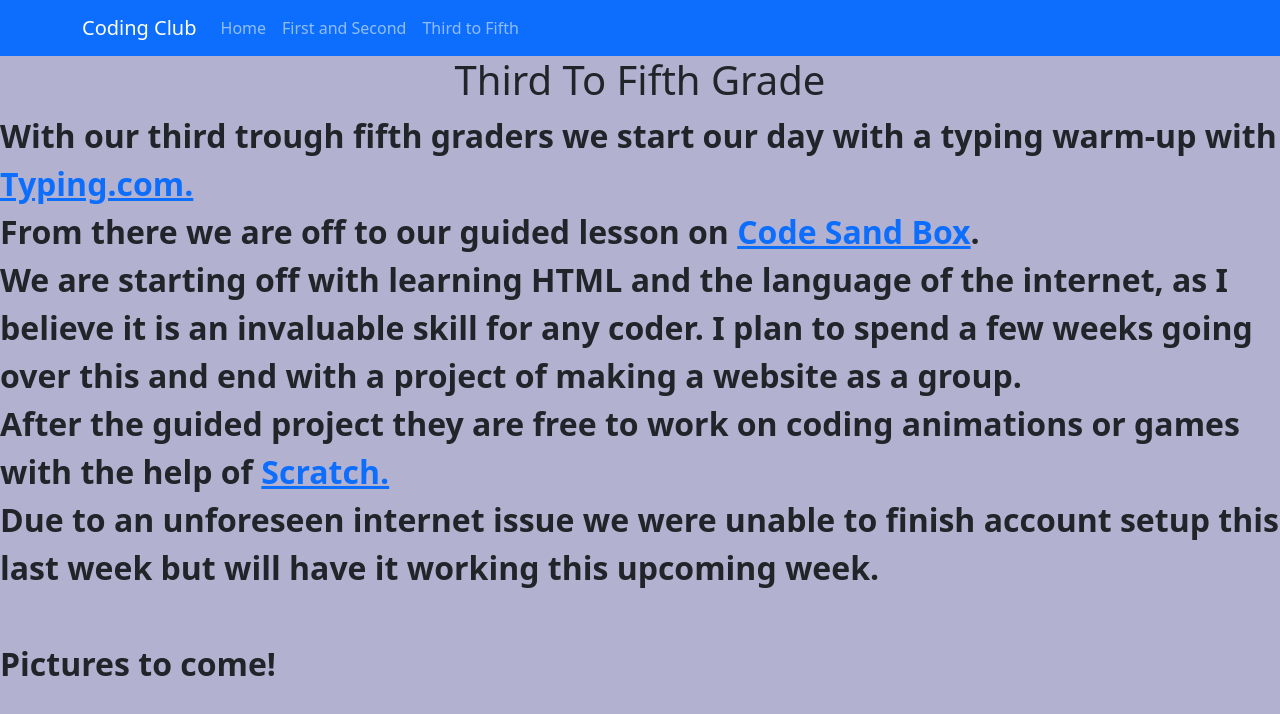
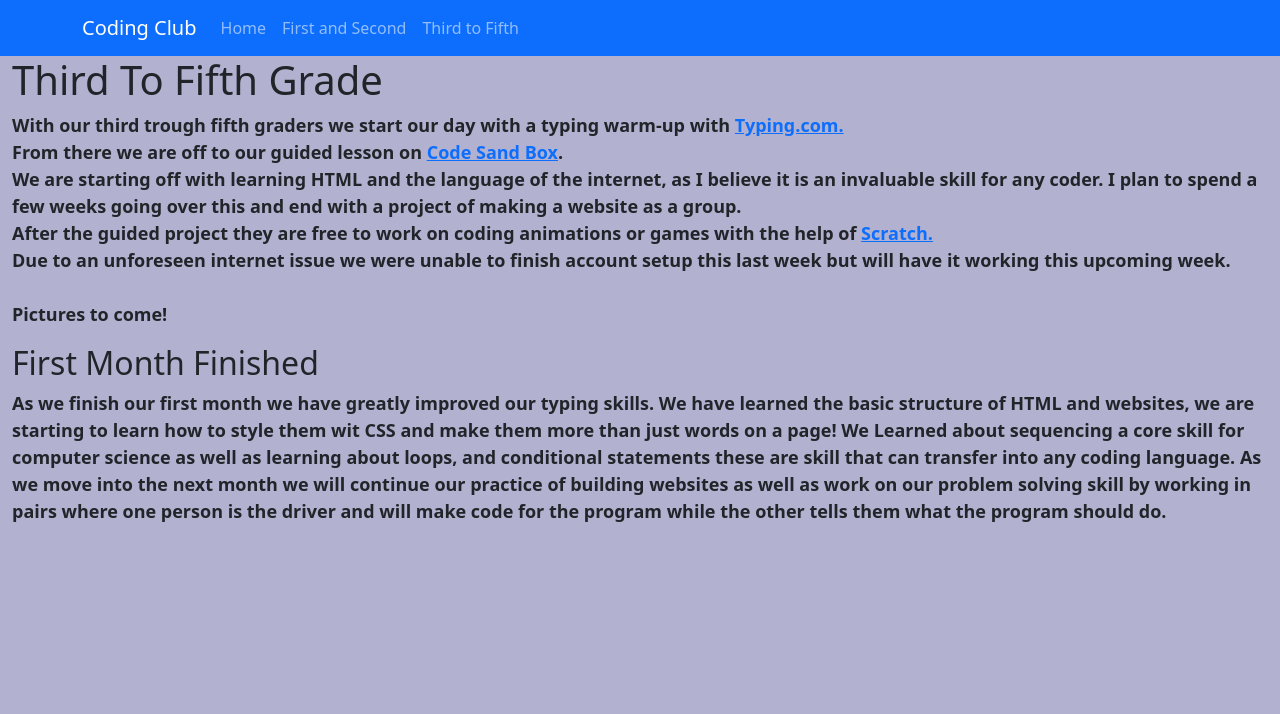
Before and after one commit to CodyAskew9/afterschool, a React (Create React App) app in the folder client/: page /thirdToFifth in a window 1280 px wide. Shown: the top 714 px of the page. Built offline with nearby package versions, Linux system fonts and the light colour scheme.

Commit message:
update on progress

```diff
--- a/client/src/components/FirstAndSecond.css
+++ b/client/src/components/FirstAndSecond.css
@@ -1,20 +1,6 @@
 .first{
     background-color: #b2b1cf;
-    display: flex;
-    align-items: center;
-    flex-direction: column;
     height: 100vh;
+    font-size: large;
+    font-weight: bold;
 }
-.WhatWeLearn{
-    display: flex;
-    text-align: center;
-    justify-content: center;
-    font-size: large;
-}
-.Work{
-    display: flex;
-    align-items: center;
-    justify-content: center;
-    font-weight: bold;
-    font-size: 2rem;
-}
--- a/client/src/components/FirstAndSecond.jsx
+++ b/client/src/components/FirstAndSecond.jsx
@@ -1,13 +1,17 @@
 import React from 'react'
 import './FirstAndSecond.css'
+import { Container, Row } from 'react-bootstrap'
 const FirstAndSecond = () => {
   return (
-    <div className='first'>
+    <>
+    <Container fluid className='first'>
+
+      <Row>
+
+
      <h1>First and Second Grade</h1>
-     <div className='WhatWeLearn'>
       <h2>What We Are Working On</h2>
-      </div>
-      <div className='Work'>
+      <Row className='Work'>
       <p> With our younger class, our primary focus is classroom technology and basic computer skills.
         We are working on typing practice at the start of every class with <a href="https://www.typing.com/">Typing.com.</a>
         <br />
@@ -19,9 +23,19 @@
       <br />
       Pictures to come
       </p>
-     </div>
 
-    </div>
+      <Row>
+        <h2>First Month</h2>
+        <p>
+          As we reached the end of our first month, we have seen great improvement with our typing skills.
+          We learned about internet safety and digital trails. We also learned about sequencing a fundamental part of computer science.
+        </p>
+      </Row>
+
+      </Row>
+      </Row>
+  </Container>
+    </>
   )
 }
 
--- a/client/src/components/Third.css
+++ b/client/src/components/Third.css
@@ -1,20 +1,6 @@
 .Third{
     background-color: #b2b1cf;
-    display: flex;
-    align-items: center;
-    flex-direction: column;
     height: 100vh;
+    font-size: large;
+    font-weight: bold;
 }
-.learn{
-    display: flex;
-    text-align: center;
-    justify-content: center;
-    font-size: large;
-}
-.work{
-    display: flex;
-    align-items: center;
-    justify-content: center;
-    font-weight: bold;
-    font-size: 2rem;
-}
--- a/client/src/components/ThirdToFifth.jsx
+++ b/client/src/components/ThirdToFifth.jsx
@@ -1,14 +1,12 @@
 import React from 'react'
 import './Third.css'
+import { Container,Row } from 'react-bootstrap'
 const ThirdToFifth = () => {
   return (
-    <div className='Third'>
-      <div className='Learn'>
-
+    <>
+    <Container fluid className='Third'>
+    <Row>
       <h1>Third To Fifth Grade</h1>
-      </div>
-      <div className='work'>
-
       <p>With our third trough fifth graders we start our day with a typing warm-up with <a href='https://www.typing.com/'>Typing.com.</a>
       <br /> From there we are off to our guided lesson on <a href='https://codesandbox.io/'>Code Sand Box</a>.<br /> We are starting off with learning HTML and the language of the internet, as I believe it is an invaluable skill for any coder.
       I plan to spend a few weeks going over this and end with a project of making a website as a group. <br/> After the guided project they are free to work on coding animations or games with the help of <a href='https://scratch.mit.edu/'>Scratch.</a>
@@ -18,8 +16,18 @@
       <br/>
       Pictures to come!
        </p>
-      </div>
-    </div>
+      </Row>
+        <h2>
+          First Month Finished
+        </h2>
+        <p>
+          As we finish our first month we have greatly improved our typing skills.
+          We have learned the basic structure of HTML and websites, we are starting to learn how to style them wit CSS and make them more than just words on a page!
+          We Learned about sequencing a core skill for computer science as well as learning about loops, and conditional statements these are skill that can transfer into any coding language.
+          As we move into the next month we will continue our practice of building websites as well as work on our problem solving skill by working in pairs where one person is the driver and will make code for the program while the other tells them what the program should do.
+        </p>
+    </Container>
+    </>
   )
 }
 
```
